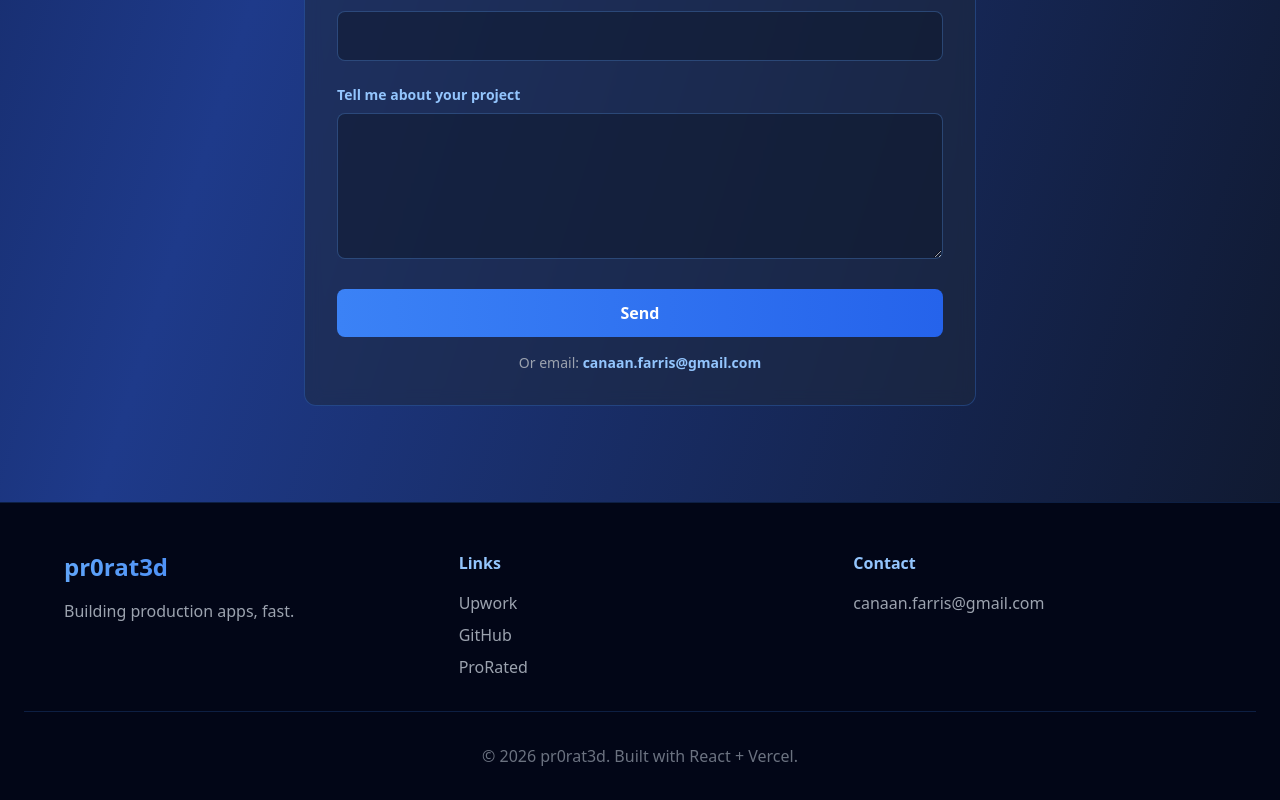
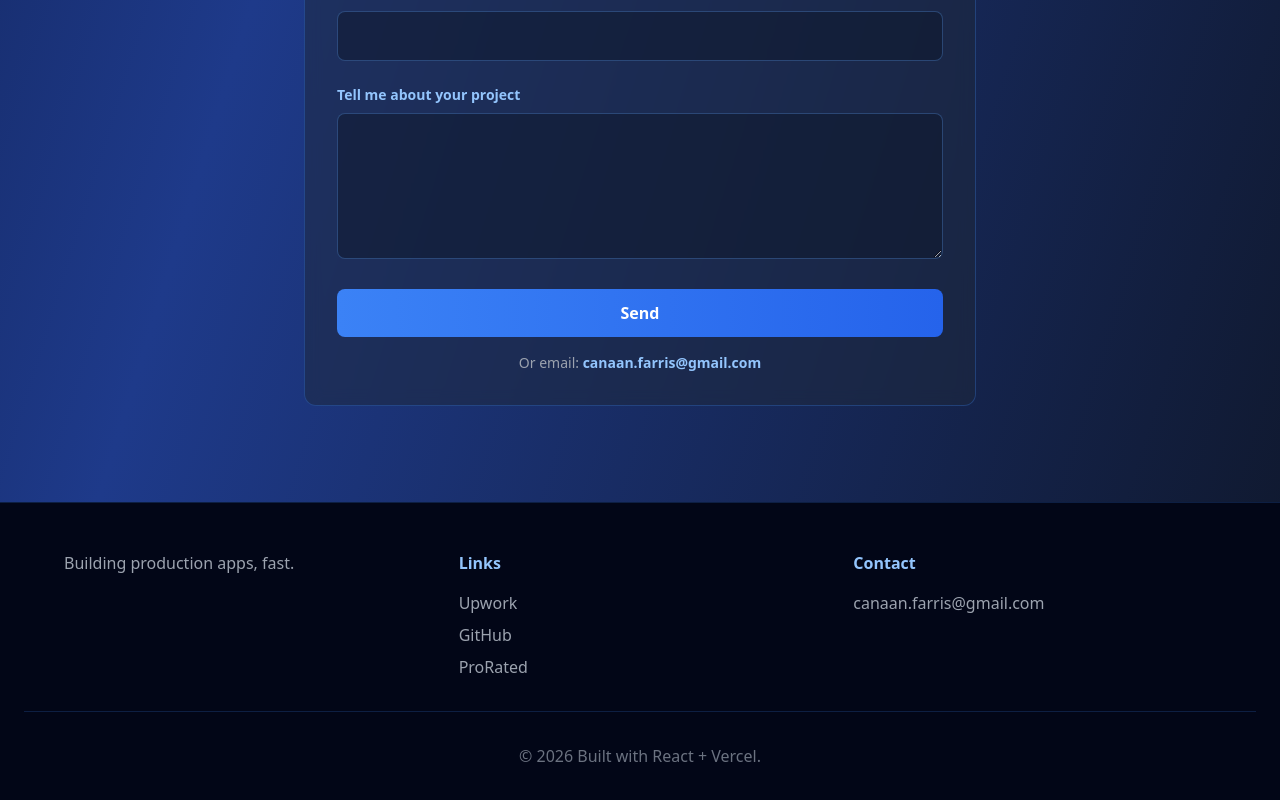
Before and after one commit to pr0rat3d/app-dev-landing, a Next.js app: page / in a window 1280 px wide. Shown: the part 3308-4108 px from the top of the page. Built offline with nearby package versions, Linux system fonts and the light colour scheme.

Commit message:
Remove logo branding from footer

```diff
--- a/pages/index.js
+++ b/pages/index.js
@@ -163,7 +163,6 @@ export default function AppDevLanding() {
       <footer className="bg-slate-950 border-t border-blue-500/20 py-12 px-6">
         <div className="max-w-6xl mx-auto grid md:grid-cols-3 gap-8 mb-8">
           <div>
-            <div className="text-2xl font-bold bg-gradient-to-r from-blue-400 to-blue-600 bg-clip-text text-transparent mb-4">pr0rat3d</div>
             <p className="text-gray-400">Building production apps, fast.</p>
           </div>
           <div>
@@ -180,7 +179,7 @@ export default function AppDevLanding() {
           </div>
         </div>
         <div className="border-t border-blue-500/20 pt-8 text-center text-gray-500">
-          <p>&copy; 2026 pr0rat3d. Built with React + Vercel.</p>
+          <p>&copy; 2026 Built with React + Vercel.</p>
         </div>
       </footer>
     </div>
```
